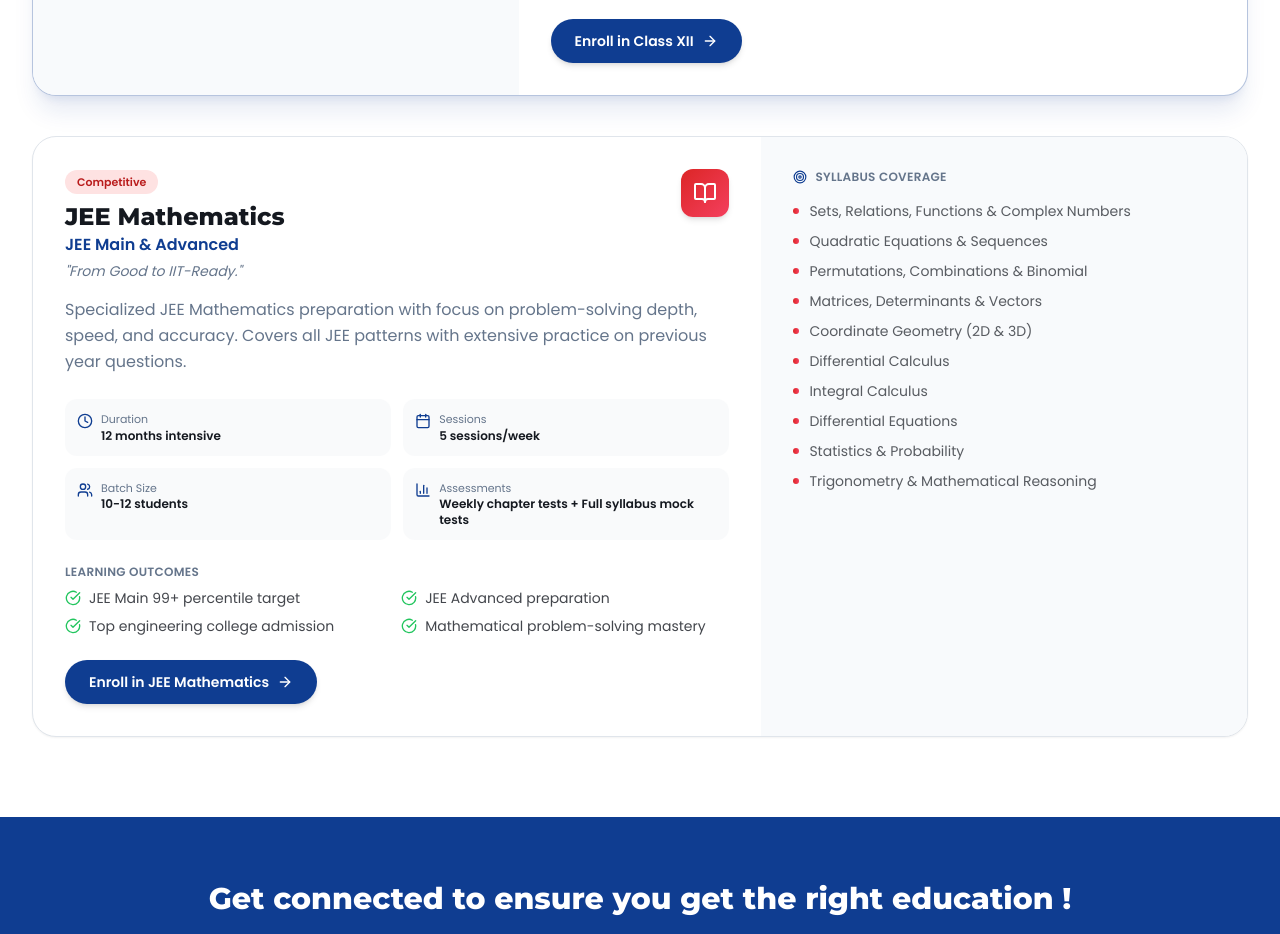
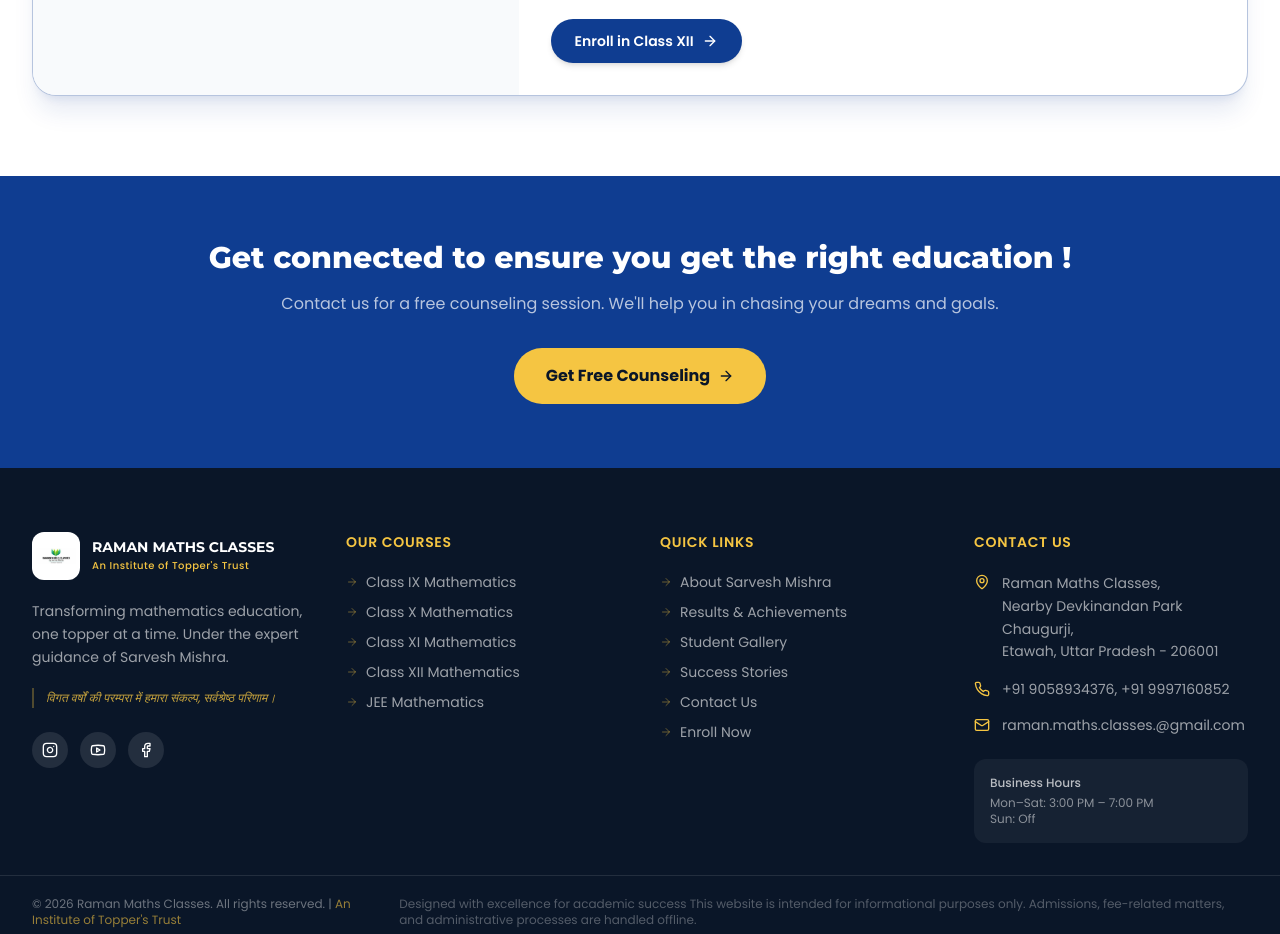
Before and after one commit to Pragati132005/ramanmathsclasses, a Next.js app: page /courses in a window 1280 px wide. Shown: the part 2920-3854 px from the top of the page. Built offline with nearby package versions, Linux system fonts and the light colour scheme.

Commit message:
Update pages

```diff
--- a/app/courses/page.tsx
+++ b/app/courses/page.tsx
@@ -151,39 +151,6 @@
     badgeColor: 'bg-amber-100 text-amber-700 dark:bg-amber-900/30 dark:text-brand-gold',
     color: 'from-brand-gold to-amber-400',
     featured: true,
-  },
-  {
-    id: 'jee',
-    grade: 'JEE Mathematics',
-    subject: 'JEE Main & Advanced',
-    tagline: 'From Good to IIT-Ready.',
-    description:
-      'Specialized JEE Mathematics preparation with focus on problem-solving depth, speed, and accuracy. Covers all JEE patterns with extensive practice on previous year questions.',
-    duration: '12 months intensive',
-    sessions: '5 sessions/week',
-    batchSize: '10-12 students',
-    assessments: 'Weekly chapter tests + Full syllabus mock tests',
-    syllabus: [
-      'Sets, Relations, Functions & Complex Numbers',
-      'Quadratic Equations & Sequences',
-      'Permutations, Combinations & Binomial',
-      'Matrices, Determinants & Vectors',
-      'Coordinate Geometry (2D & 3D)',
-      'Differential Calculus',
-      'Integral Calculus',
-      'Differential Equations',
-      'Statistics & Probability',
-      'Trigonometry & Mathematical Reasoning',
-    ],
-    outcomes: [
-      'JEE Main 99+ percentile target',
-      'JEE Advanced preparation',
-      'Top engineering college admission',
-      'Mathematical problem-solving mastery',
-    ],
-    badge: 'Competitive',
-    badgeColor: 'bg-red-100 text-red-700 dark:bg-red-900/30 dark:text-red-400',
-    color: 'from-red-600 to-rose-500',
   },
 
 ];
```
